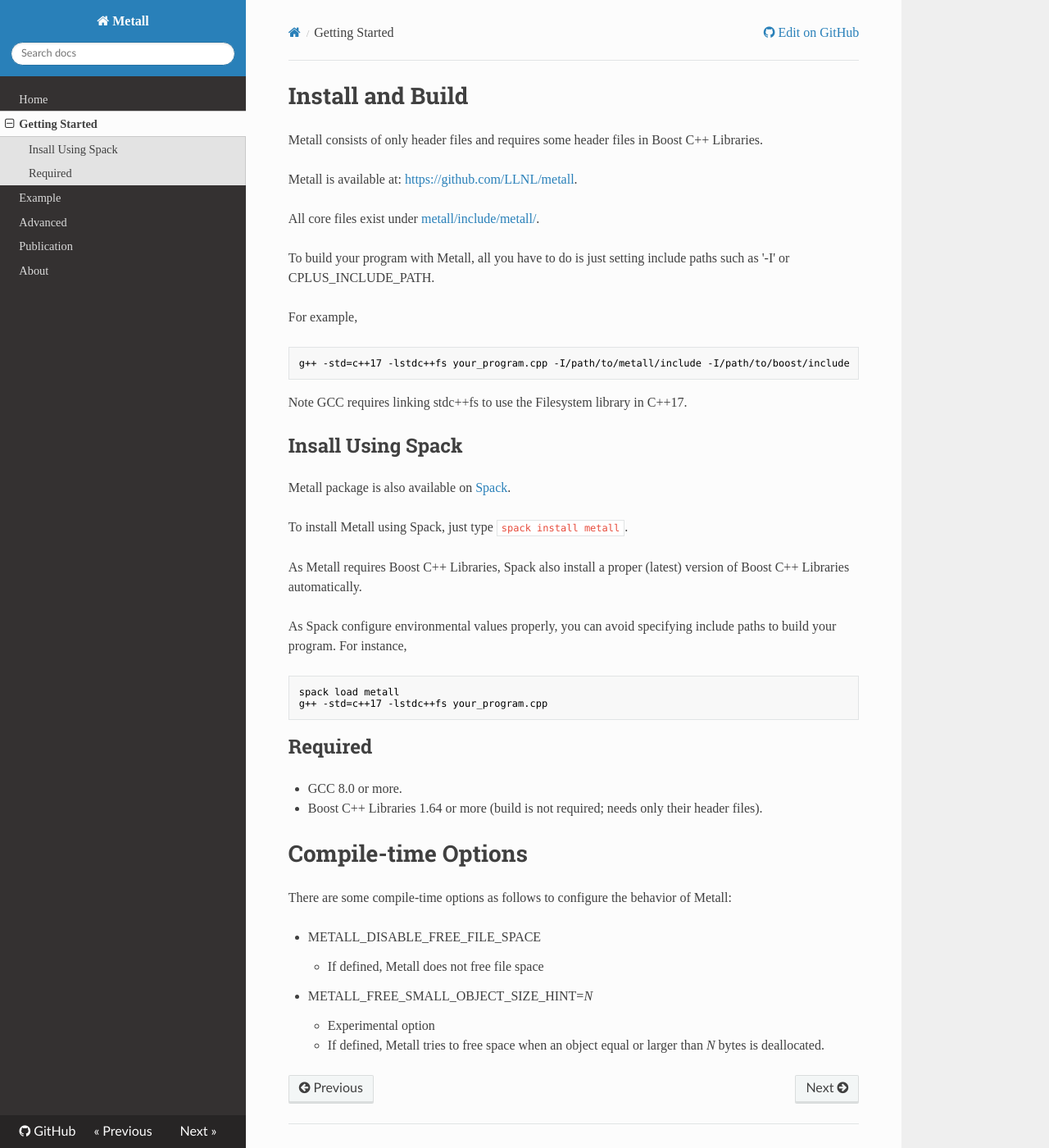
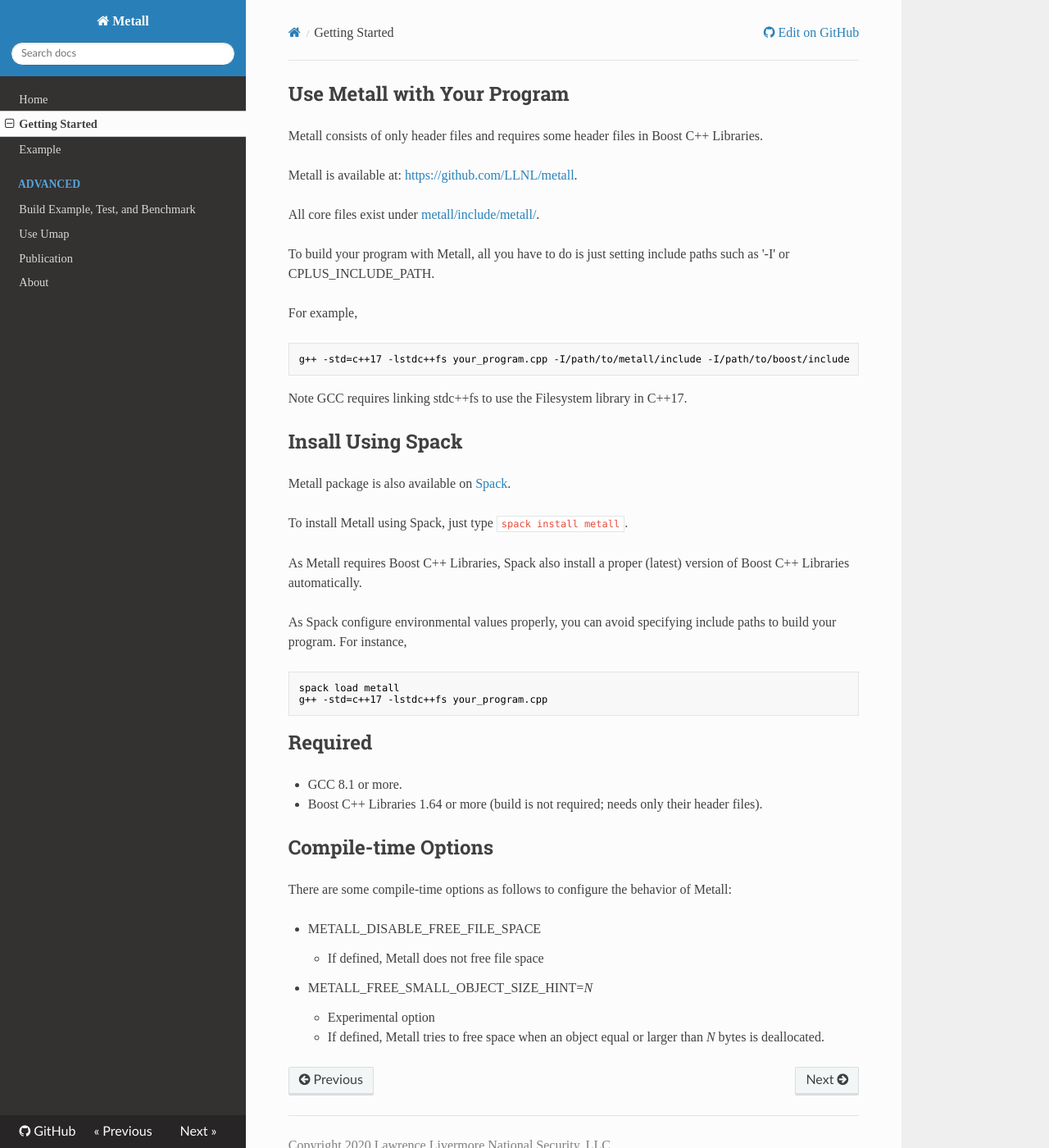
Before and after one commit to LLNL/metall, an MkDocs documentation site: the page built from docs/readthedocs/getting_started.md, in a window 1280 px wide and 1400 px high. Shown: the whole window at 82% size. Built offline with MkDocs 1.6.1, drawn with Linux system fonts in a browser that asks for light colours; nearby versions of some CDN libraries.

Commit message:
Update the document

```diff
--- a/docs/readthedocs/getting_started.md
+++ b/docs/readthedocs/getting_started.md
@@ -1,4 +1,4 @@
-# Install and Build
+## Use Metall with Your Program
 
 Metall consists of only header files and requires some header files in Boost C++ Libraries.
 
@@ -33,11 +33,11 @@
 
 ## Required
 
- - GCC 8.0 or more.
+ - GCC 8.1 or more.
  - Boost C++ Libraries 1.64 or more (build is not required; needs only their header files).
 
 
-# Compile-time Options
+## Compile-time Options
 There are some compile-time options as follows to configure the behavior of Metall:
 
 * METALL_DISABLE_FREE_FILE_SPACE
--- a/mkdocs.yml
+++ b/mkdocs.yml
@@ -15,6 +15,8 @@
 - Home: 'index.md'
 - 'Getting Started': 'getting_started.md'
 - 'Example': 'example.md'
-- 'Advanced': 'advanced/build_sources.md'
+- 'Advanced':
+  - 'Build Example, Test, and Benchmark': 'advanced/build_sources.md'
+  - 'Use Umap': 'advanced/umap.md'
 - 'Publication': 'publication.md'
 - 'About': 'about.md'
```
Also changed, not shown: README.md (+1 -1 lines), docs/readthedocs/advanced/umap.md (added, +18 -0 lines).
